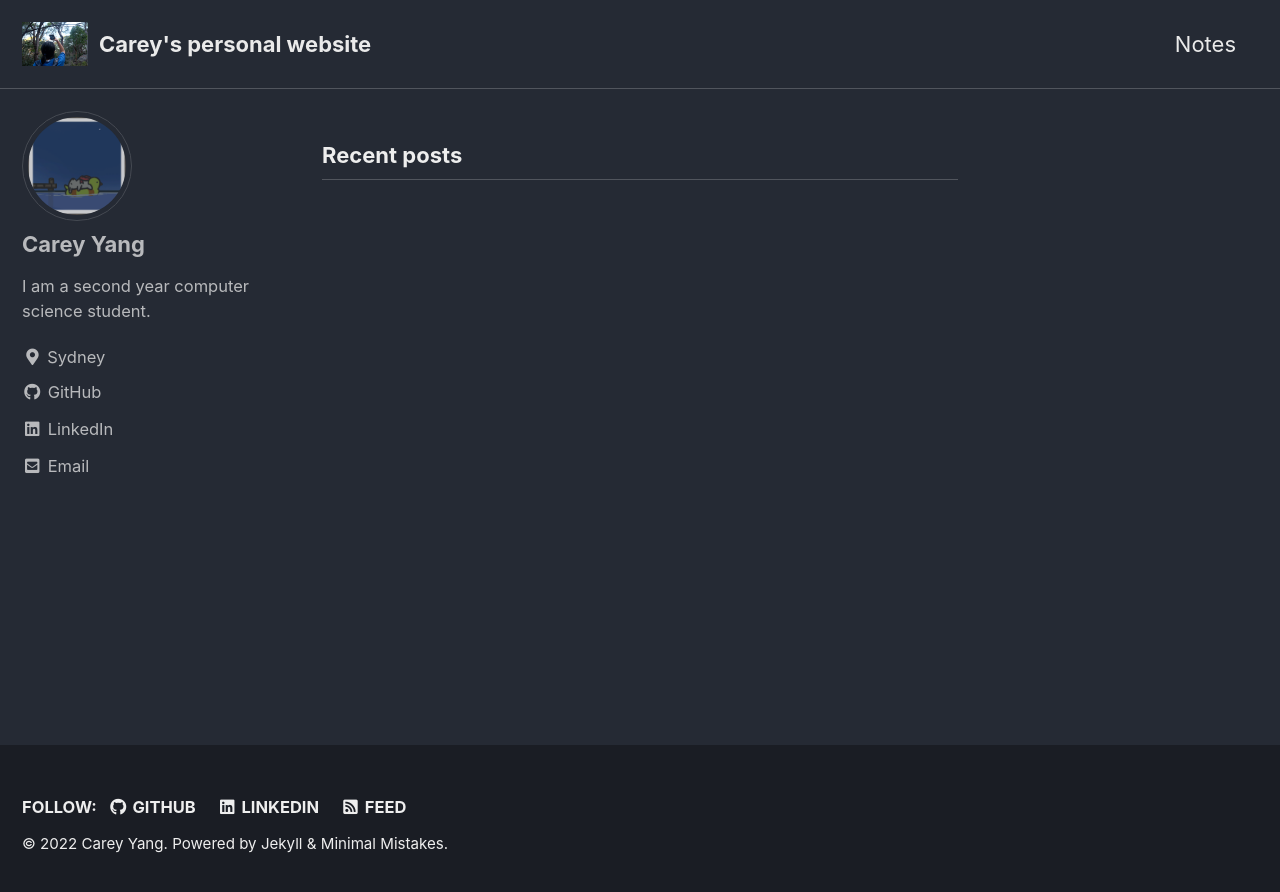
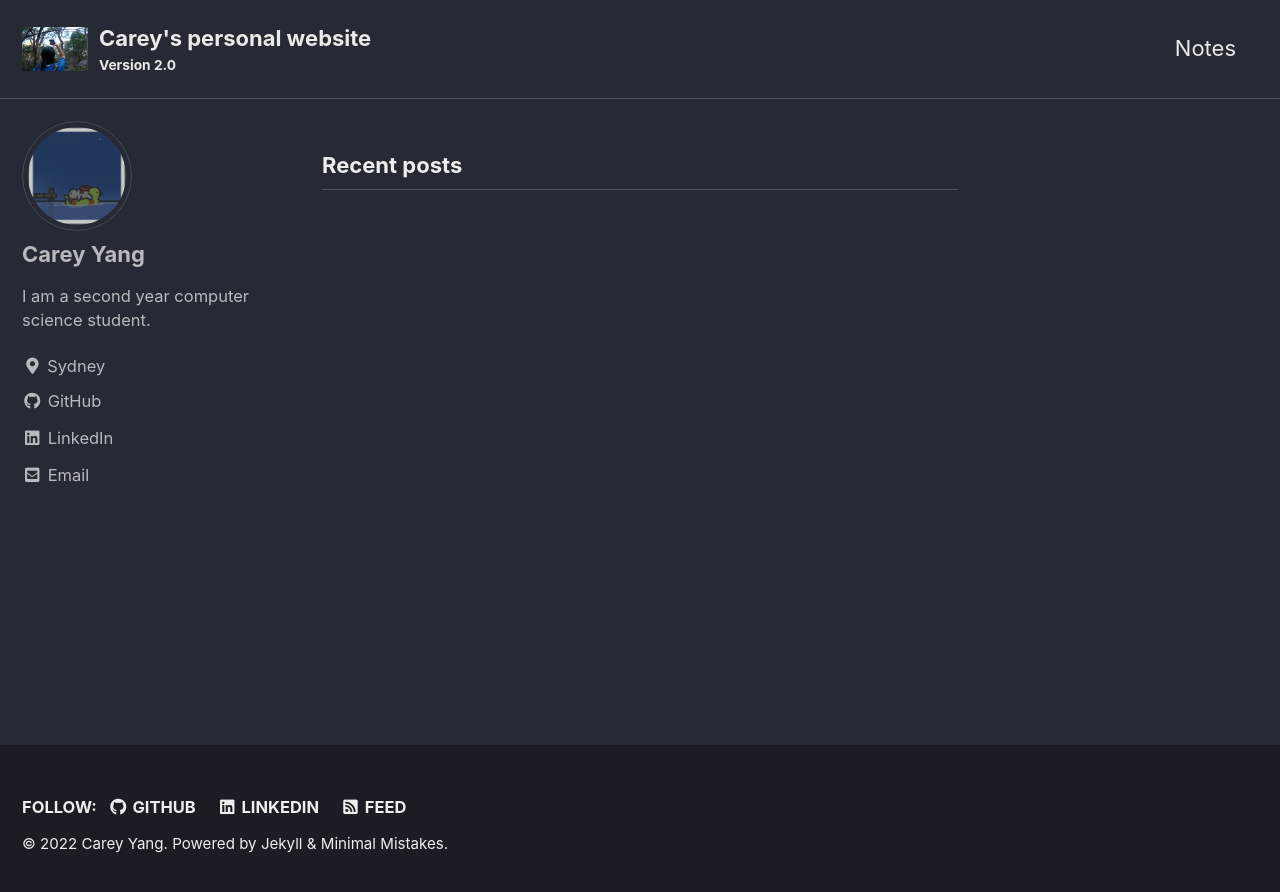
Before and after one commit to Justcarey13/Justcarey13.github.io, a Jekyll site: the page built from index.html, in a window 1280 px wide. Shown: the top 892 px of the page. Built offline with Jekyll 4.4.1, drawn with Linux system fonts in a browser that asks for light colours; cached includes are drawn as plain includes; the list of posts is cut into pages by our own code.

Commit message:
change config

```diff
--- a/_config.yml
+++ b/_config.yml
@@ -10,7 +10,7 @@
 # Review documentation to determine if you should use `theme` or `remote_theme`
 # https://mmistakes.github.io/minimal-mistakes/docs/quick-start-guide/#installing-the-theme
 
-# theme                  : "minimal-mistakes-jekyll"
+theme                  : "minimal-mistakes-jekyll"
 # remote_theme           : "mmistakes/minimal-mistakes"
 minimal_mistakes_skin    : "dark" # "air", "default", "aqua", "contrast", , "dirt", "neon", "mint" , "plum", "sunrise"
 
@@ -18,7 +18,7 @@ minimal_mistakes_skin    : "dark" # "air", "default", "aqua", "contrast", , "dir
 locale                   : "en-US"
 title                    : "Swimmimg Rabbit"
 title_separator          : "-"
-subtitle                 : # site tagline that appears below site title in masthead
+subtitle                 : "Version 2.0"
 name                     : "Carey Yang"
 description              : "Welcome :) --> this is a description"
 url                      : "https://justcarey13.github.io/"
@@ -115,6 +115,9 @@ author:
       icon: "fab fa-fw fa-linkedin"
       url: "https://www.linkedin.com/in/carey-yang-0827321b5/"
 
+# Site Header
+header:
+  teaser: /assets/images/my-awesome-post-teaser.jpg
 
 # Site Footer
 footer:
```
Also changed, not shown: 1 other file.
